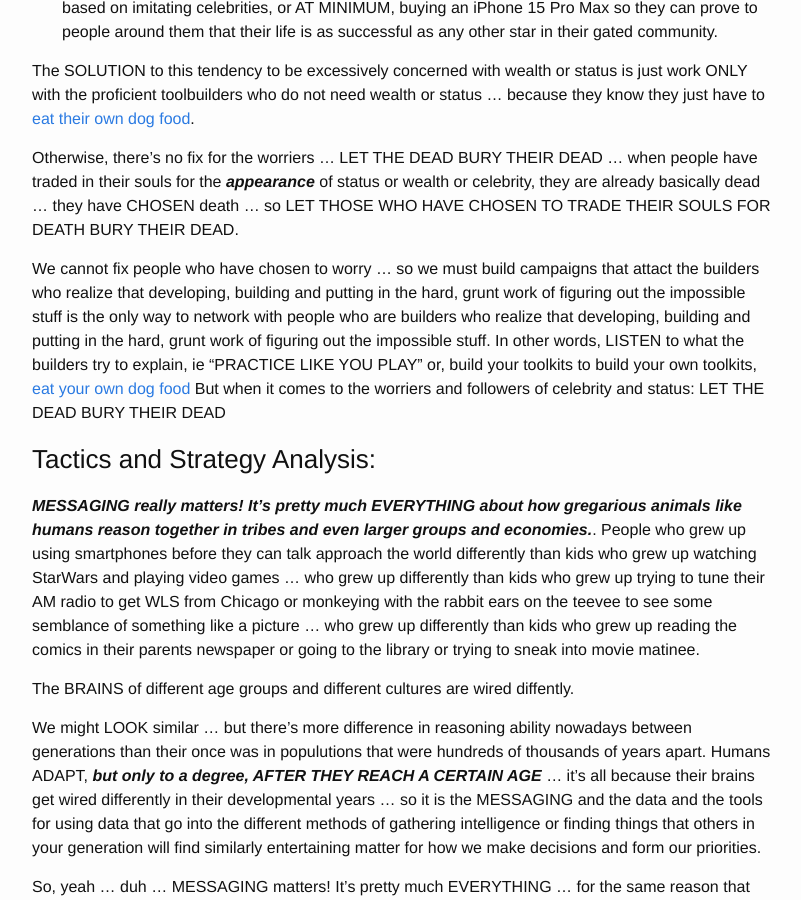
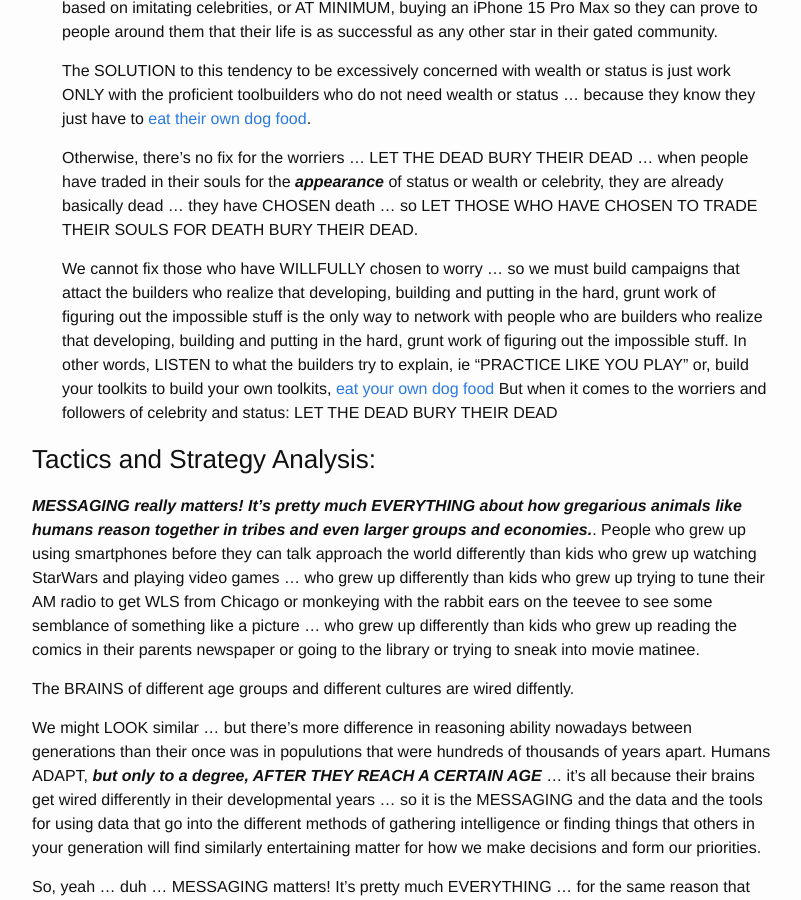
Before and after one commit to RockRapids/SHOP, a Jekyll site: the page built from _posts/2023-12-17-2024-Post-Mortem.MD, in a window 1280 px wide and 900 px high, scrolled down 2151 px. Shown: the whole window, without its empty margins (238-1039 px from the left). Built offline with Jekyll 4.4.1, drawn with Linux system fonts in a browser that asks for light colours.

Commit message:
Refactor solution to address excessive concern with wealth and status

```diff
--- a/_posts/2023-12-17-2024-Post-Mortem.MD
+++ b/_posts/2023-12-17-2024-Post-Mortem.MD
@@ -27,11 +27,11 @@ We might want to imagine that we can still change things for 2024 ... NAH! There
 
 * **Economic uncertainty**: <YAWN> What's new? Worries about economic uncertainty have been with us for thousands of years. It's not just the uncertainty now of course, but UNCERTAINTY about the uncertainess of uncertain uncertainties ... and not being able to afford uncertainty insurance for things like the medical billing financial problems caused by diseases and worries of diseases caused by affluenza. It's ALWAYS going to be the economy, stupid ... people are ALWAYS going to be wondering why they can't get ahead or keep up with the affluent billionaire sports superstar or singer-songwriter megastar they went to school with ... when people can SEE a megastar performing in front of them in ultra-high-definition with better-than-real-life sound and video, they inevitably begin to imagine that they can have jets, maids, mega-yachts and mansions on the beach ALSO. The CURSE of affluence is the perpetual PATHETIC neediness of people whose lifes are based on imitating celebrities, or AT MINIMUM, buying an iPhone 15 Pro Max so they can prove to people around them that their life is as successful as any other star in their gated community.
 
-The SOLUTION to this tendency to be excessively concerned with wealth or status is just work ONLY with the proficient toolbuilders who do not need wealth or status ... because they know they just have to [eat their own dog food](https://en.wikipedia.org/wiki/Eating_your_own_dog_food).
+    The SOLUTION to this tendency to be excessively concerned with wealth or status is just work ONLY with the proficient toolbuilders who do not need wealth or status ... because they know they just have to [eat their own dog food](https://en.wikipedia.org/wiki/Eating_your_own_dog_food).
 
-Otherwise, there's no fix for the worriers ... LET THE DEAD BURY THEIR DEAD ... when people have traded in their souls for the ***appearance*** of status or wealth or celebrity, they are already basically dead ... they have CHOSEN death ... so LET THOSE WHO HAVE CHOSEN TO TRADE THEIR SOULS FOR DEATH BURY THEIR DEAD.
+    Otherwise, there's no fix for the worriers ... LET THE DEAD BURY THEIR DEAD ... when people have traded in their souls for the ***appearance*** of status or wealth or celebrity, they are already basically dead ... they have CHOSEN death ... so LET THOSE WHO HAVE CHOSEN TO TRADE THEIR SOULS FOR DEATH BURY THEIR DEAD.
 
-We cannot fix people who have chosen to worry ... so we must build campaigns that attact the builders who realize that developing, building and putting in the hard, grunt work of figuring out the impossible stuff is the only way to network with people who are builders who realize that developing, building and putting in the hard, grunt work of figuring out the impossible stuff. In other words, LISTEN to what the builders try to explain, ie "PRACTICE LIKE YOU PLAY" or, build your toolkits to build your own toolkits, [eat your own dog food](https://en.wikipedia.org/wiki/Eating_your_own_dog_food) But when it comes to the worriers and followers of celebrity and status: LET THE DEAD BURY THEIR DEAD
+    We cannot fix those who have WILLFULLY chosen to worry ... so we must build campaigns that attact the builders who realize that developing, building and putting in the hard, grunt work of figuring out the impossible stuff is the only way to network with people who are builders who realize that developing, building and putting in the hard, grunt work of figuring out the impossible stuff. In other words, LISTEN to what the builders try to explain, ie "PRACTICE LIKE YOU PLAY" or, build your toolkits to build your own toolkits, [eat your own dog food](https://en.wikipedia.org/wiki/Eating_your_own_dog_food) But when it comes to the worriers and followers of celebrity and status: LET THE DEAD BURY THEIR DEAD
 
 ### Tactics and Strategy Analysis:
 
```
